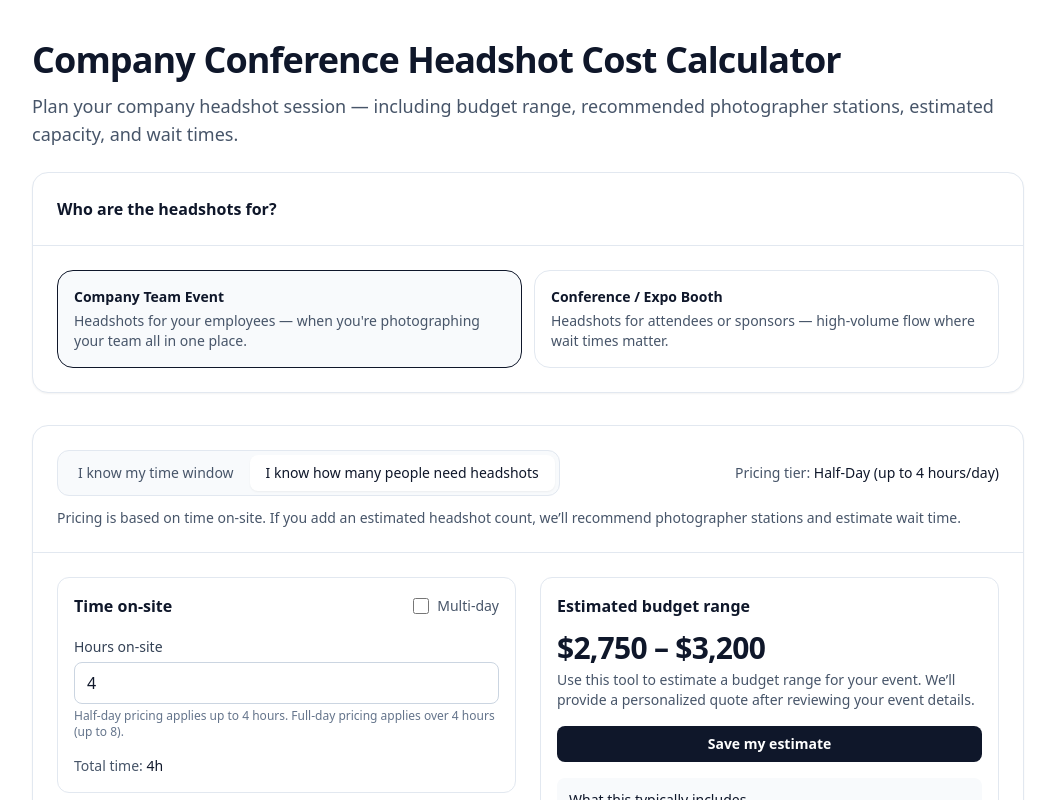
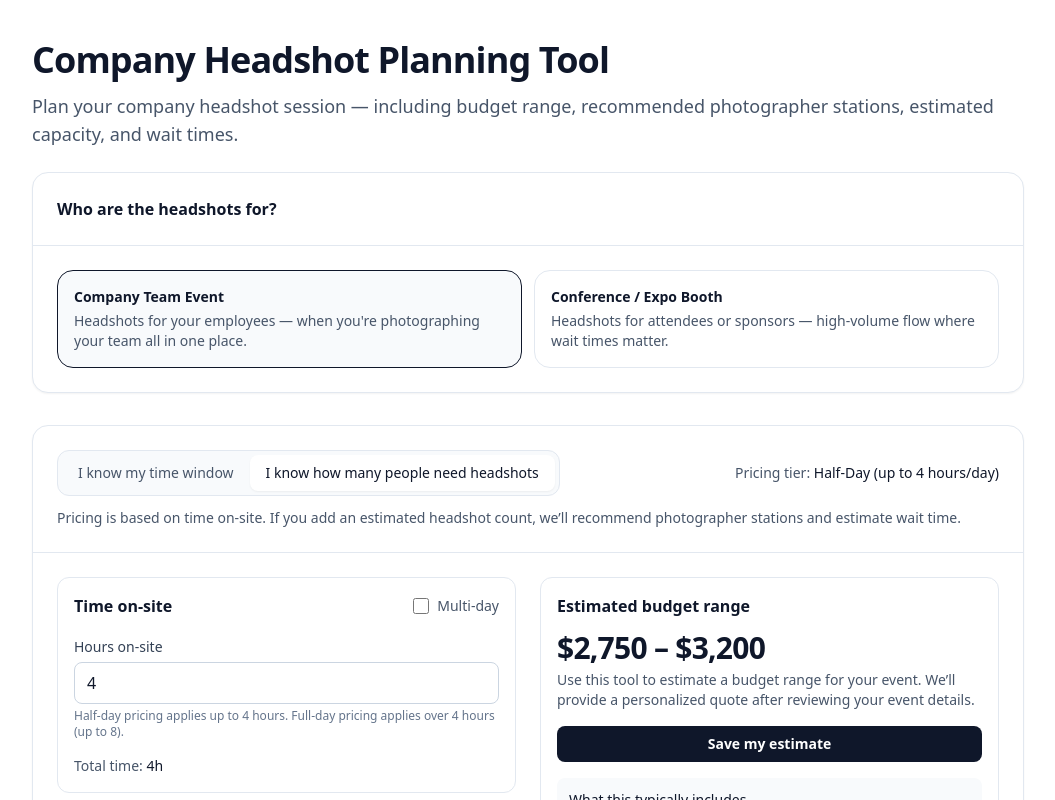
Before and after one commit to headshotpros/conference-headshot-booth-calculator, a Next.js app: page / in a window 1280 px wide. Shown: the top 800 px of the page, without its empty margins (112-1167 px from the left). Built offline with nearby package versions, Linux system fonts and the light colour scheme.

Commit message:
Refactor title based on booth type for clarity

```diff
--- a/app/page.tsx
+++ b/app/page.tsx
@@ -448,7 +448,10 @@ const overageRatio =
     ];
   }, [boothType]);
 
-  const title = boothType === "CONVENTION" ? "Conference Headshot Booth Cost Calculator" : "Company Conference Headshot Cost Calculator";
+  const title =
+  boothType === "CONVENTION"
+    ? "Conference Headshot Booth Planning Tool"
+    : "Company Headshot Planning Tool";
 
   const planningInsight = useMemo(() => {
     if (boothType === "CONVENTION") {
```
